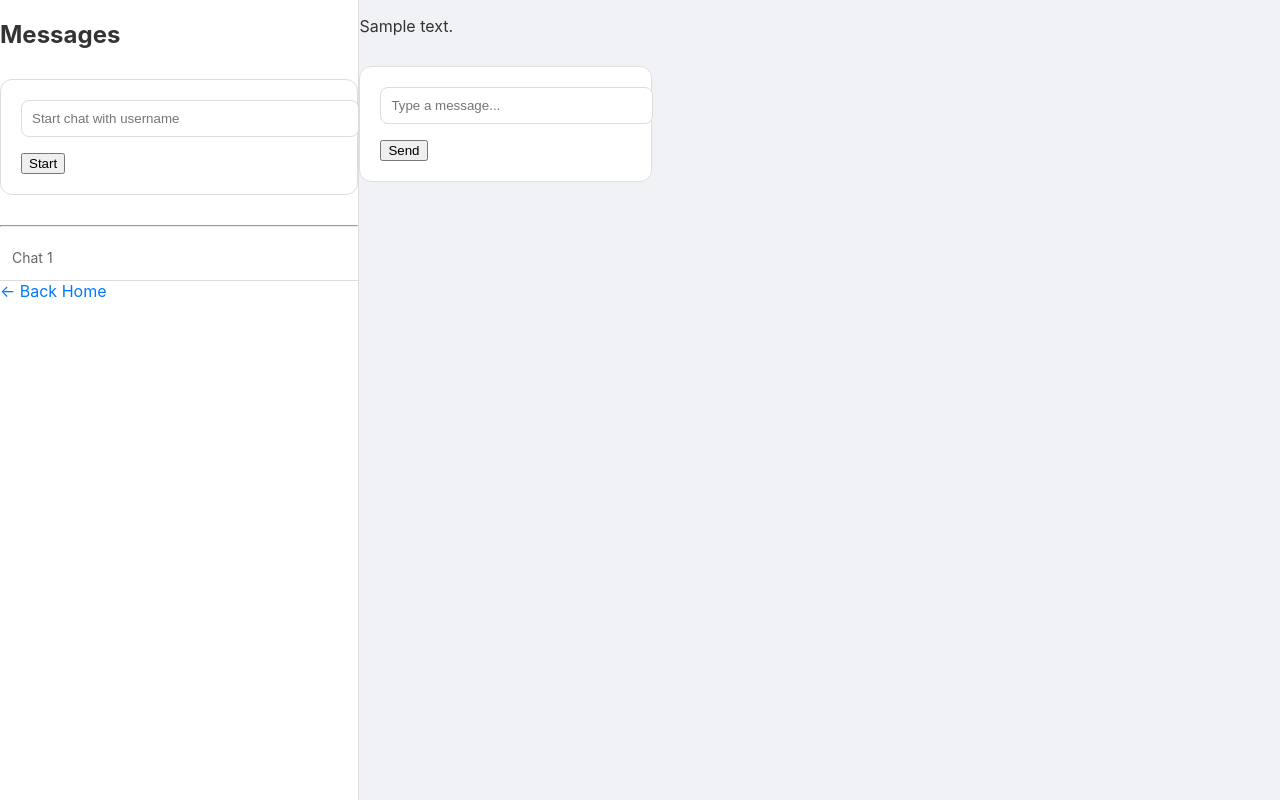
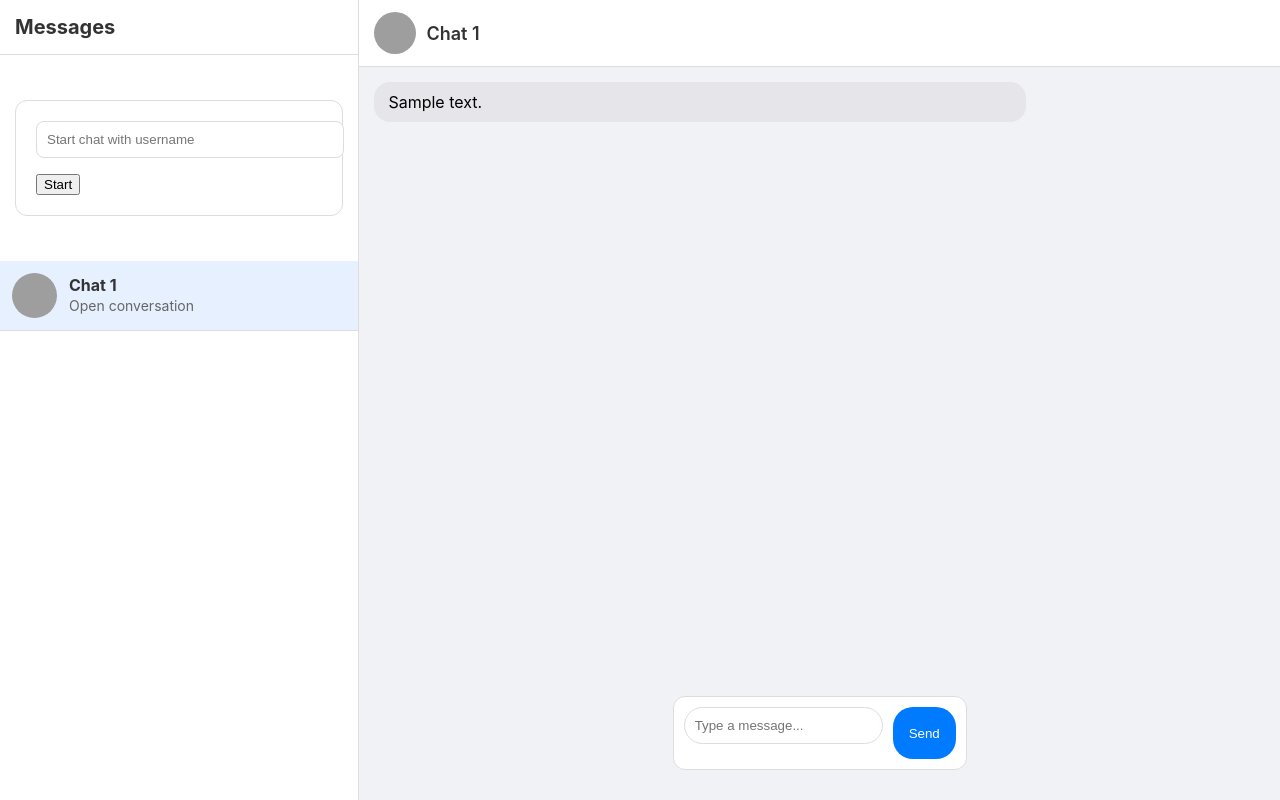
Before and after one commit to gpryan50-star/web-chat-app, a Flask app: page /chat/1 in a window 1280 px wide. Run offline with Flask 3, Linux system fonts and the light colour scheme; a user stored in the database is signed in; tables that the repository leaves empty hold one stand-in row (values such as "Sample post"); some libraries are stand-ins or nearby versions; grey boxes are pictures that could not be loaded.

Commit message:
fixed chat box

```diff
--- a/templates/chat.html
+++ b/templates/chat.html
@@ -1,8 +1,7 @@
 <!DOCTYPE html>
-<html lang="en">
+<html>
 <head>
-<meta charset="UTF-8">
-<meta name="viewport" content="width=device-width, initial-scale=1.0">
+
 <title>Chat</title>
 
 <link rel="stylesheet" href="{{ url_for('static', filename='style.css') }}">
@@ -14,55 +13,73 @@
 
 <div class="container">
 
-    <!-- Sidebar -->
+    <!-- LEFT SIDEBAR -->
     <div class="sidebar">
 
-        <h2>Messages</h2>
+        <div class="sidebar-header">
+            Messages
+        </div>
 
-        <!-- Start New Chat -->
-        <form action="/new_chat" method="POST" class="new-chat">
+        <!-- Start Chat -->
+        <div style="padding:15px;">
+            <form action="/new_chat" method="POST">
                 <input name="username" placeholder="Start chat with username" required>
                 <button type="submit">Start</button>
             </form>
-
-        <hr>
+        </div>
 
         {% if chats %}
 
             {% for chat in chats %}
 
-                <a class="chat-item" href="/chat/{{ chat.id }}">
+            <a class="chat-item {% if chat.id == chat_id %}active{% endif %}" href="/chat/{{ chat.id }}">
+
+                <img src="/static/default.png" class="chat-avatar">
+
                 <div class="chat-info">
-                        <p>Chat {{ chat.id }}</p>
+                    <b>Chat {{ chat.id }}</b>
+                    <p>Open conversation</p>
                 </div>
+
             </a>
 
             {% endfor %}
 
         {% else %}
 
-            <p>No conversations yet.</p>
+            <div class="empty-inbox">
+                No conversations yet
+            </div>
 
         {% endif %}
-
-        <a href="/home" class="back-home">← Back Home</a>
 
     </div>
 
 
-
-    <!-- Chat Window -->
-    <div class="chat-window">
+    <!-- RIGHT CHAT AREA -->
+    <div class="chat-area">
 
         {% if chat_id %}
 
+        <!-- Chat Header -->
+        <div class="chat-header">
+
+            <img src="/static/default.png" class="header-avatar">
+
+            <div class="header-name">
+                Chat {{ chat_id }}
+            </div>
+
+        </div>
+
+
         <!-- Messages -->
-        <div class="messages" id="messages">
+        <div class="chat-box" id="messages">
 
             {% for msg in messages %}
 
-                <div class="message {{ 'me' if msg.user == current_user.username else 'them' }}">
-                    <p>{{ msg.text }}</p>
+            <div class="bubble {% if msg.user == current_user.username %}me{% else %}other{% endif %}">
+                {{ msg.text }}
             </div>
 
             {% endfor %}
@@ -70,9 +87,8 @@
         </div>
 
 
-
-        <!-- Message Input -->
-        <form id="message-form">
+        <!-- Input Bar -->
+        <form class="input-bar" id="message-form">
 
             <input
                 id="message-input"
@@ -84,7 +100,6 @@
             <button type="submit">Send</button>
 
         </form>
-
 
 
 <script>
@@ -113,16 +128,13 @@ document.getElementById("message-form").addEventListener("submit", function(e){
 
 
     socket.emit("chat_message", {
-
         chat_id: chatId,
         text: text
-
     });
 
     input.value = "";
 
 });
-
 
 
 socket.on("chat_message", function(data){
@@ -131,19 +143,13 @@ socket.on("chat_message", function(data){
 
     const div = document.createElement("div");
 
-
     if(data.user === "{{ current_user.username }}"){
-
-        div.className = "message me";
-
+        div.className = "bubble me";
     } else {
-
-        div.className = "message them";
-
+        div.className = "bubble other";
     }
 
-
-    div.innerHTML = "<p>" + data.text + "</p>";
+    div.innerText = data.text;
 
     messagesDiv.appendChild(div);
 
@@ -154,14 +160,10 @@ socket.on("chat_message", function(data){
 </script>
 
 
-
         {% else %}
 
-        <!-- Empty State -->
-        <div class="empty-chat">
-
+        <div style="display:flex;align-items:center;justify-content:center;height:100%;">
             <h2>Select a conversation</h2>
-
         </div>
 
         {% endif %}
```
Lines whose indentation alone changed are shown as unchanged.
